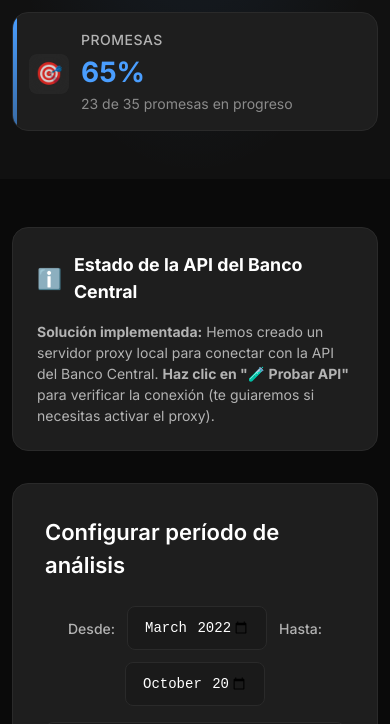
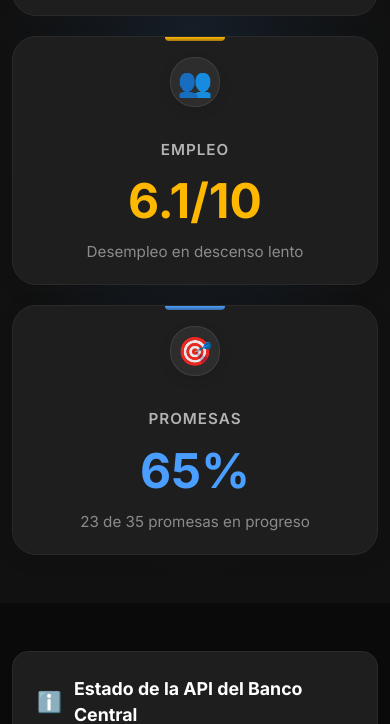
Before and after one commit to LeDiuxx/datos-para-chile, a website: page index.html in a window 390 px wide. Shown: the part 691-1415 px from the top of the page. Drawn offline with nearby package versions, Linux system fonts and the light colour scheme.

Commit message:
🎨 Rediseño completo de cards hero estilo dashboard
✨ Transformación visual:
- Cards centradas con max-width 1400px y justify-items center
- Diseño vertical estilo dashboard (columna en lugar de fila)
- Tamaño ampliado: min-height 280px, max-width 420px
- Iconos grandes (80px) con backdrop-filter y sombras
- Scores prominentes (font-size-5xl) con colores de estado
- Padding generoso y espaciado armonioso
- Borde superior centrado (60px) en lugar de lateral
- Responsive perfecto para todos los dispositivos

🎯 Resultado: Cards más estéticas, espaciosas y profesionales
📱 Breakpoints optimizados: 1024px, 768px, 640px, 480px, 360px

```diff
--- a/styles.css
+++ b/styles.css
@@ -303,36 +303,46 @@ body {
 
 .summary-cards {
     display: grid;
-    grid-template-columns: repeat(auto-fit, minmax(300px, 1fr));
-    gap: var(--spacing-6);
+    grid-template-columns: repeat(auto-fit, minmax(380px, 1fr));
+    gap: var(--spacing-8);
     margin-top: var(--spacing-16);
     position: relative;
     z-index: 1;
-    max-width: 1000px;
+    max-width: 1400px;
     margin-left: auto;
     margin-right: auto;
+    justify-items: center;
 }
 
 .summary-card {
     background: var(--bg-elevated);
     border: 1px solid var(--border-primary);
-    border-radius: var(--radius-lg);
-    padding: var(--spacing-8);
+    border-radius: var(--radius-xl);
+    padding: var(--spacing-10) var(--spacing-8);
     display: flex;
+    flex-direction: column;
     align-items: center;
+    text-align: center;
     gap: var(--spacing-6);
     transition: all var(--transition-normal);
     position: relative;
     overflow: hidden;
+    min-height: 280px;
+    width: 100%;
+    max-width: 420px;
+    backdrop-filter: blur(10px);
+    box-shadow: 0 4px 20px rgba(0, 0, 0, 0.1);
 }
 
 .summary-card::before {
     content: '';
     position: absolute;
     top: 0;
-    left: 0;
-    width: 4px;
-    height: 100%;
+    left: 50%;
+    transform: translateX(-50%);
+    width: 60px;
+    height: 4px;
+    border-radius: 0 0 4px 4px;
     transition: all var(--transition-normal);
 }
 
@@ -343,15 +353,15 @@ body {
     left: 0;
     right: 0;
     bottom: 0;
-    background: radial-gradient(circle at top left, rgba(255, 255, 255, 0.03) 0%, transparent 50%);
+    background: radial-gradient(circle at center top, rgba(255, 255, 255, 0.05) 0%, transparent 60%);
     pointer-events: none;
     opacity: 0;
     transition: opacity var(--transition-normal);
 }
 
 .summary-card:hover {
-    transform: translateY(-2px);
-    box-shadow: var(--shadow-lg);
+    transform: translateY(-4px);
+    box-shadow: 0 8px 40px rgba(0, 0, 0, 0.15);
     border-color: var(--border-hover);
 }
 
@@ -392,41 +402,47 @@ body {
 }
 
 .card-icon {
-    font-size: var(--font-size-2xl);
-    opacity: 0.8;
-    margin-top: var(--spacing-1);
+    font-size: var(--font-size-4xl);
+    opacity: 0.9;
     flex-shrink: 0;
-    width: 40px;
-    height: 40px;
+    width: 80px;
+    height: 80px;
     display: flex;
     align-items: center;
     justify-content: center;
-    border-radius: var(--radius);
-    background: rgba(255, 255, 255, 0.05);
-    backdrop-filter: blur(10px);
+    border-radius: var(--radius-xl);
+    background: rgba(255, 255, 255, 0.08);
+    backdrop-filter: blur(20px);
+    margin-bottom: var(--spacing-2);
+    box-shadow: 0 4px 16px rgba(0, 0, 0, 0.1);
+    border: 1px solid rgba(255, 255, 255, 0.1);
 }
 
 .card-content {
     flex: 1;
     display: flex;
     flex-direction: column;
-    gap: var(--spacing-1);
+    align-items: center;
+    text-align: center;
+    width: 100%;
+    gap: var(--spacing-2);
 }
 
 .card-content h3 {
-    font-size: var(--font-size-sm);
-    font-weight: var(--font-weight-medium);
+    font-size: var(--font-size-base);
+    font-weight: var(--font-weight-semibold);
     color: var(--text-secondary);
     margin: 0;
     text-transform: uppercase;
-    letter-spacing: 0.5px;
+    letter-spacing: 1px;
 }
 
 .score {
-    font-size: var(--font-size-3xl);
+    font-size: var(--font-size-5xl);
     font-weight: var(--font-weight-bold);
-    margin: var(--spacing-1) 0;
+    margin: var(--spacing-2) 0;
     line-height: 1;
+    color: var(--text-primary);
 }
 
 .excellent .score {
@@ -447,10 +463,12 @@ body {
 
 .card-content p {
     color: var(--text-tertiary);
-    font-size: var(--font-size-sm);
-    line-height: 1.4;
+    font-size: var(--font-size-base);
+    line-height: 1.5;
     margin: 0;
     font-weight: var(--font-weight-normal);
+    max-width: 300px;
+    padding: 0 var(--spacing-2);
 }
 
 /* Dashboard - Modern Layout */
@@ -965,8 +983,8 @@ body {
     }
 
     .summary-cards {
-        grid-template-columns: repeat(auto-fit, minmax(260px, 1fr));
-        gap: var(--spacing-5);
+        grid-template-columns: repeat(auto-fit, minmax(340px, 1fr));
+        gap: var(--spacing-6);
     }
 
     .header-content {
@@ -1009,14 +1027,16 @@ body {
     }
 
     .summary-cards {
-        grid-template-columns: repeat(auto-fit, minmax(240px, 1fr));
-        gap: var(--spacing-4);
+        grid-template-columns: 1fr;
+        gap: var(--spacing-6);
         margin-top: var(--spacing-12);
+        max-width: 500px;
     }
 
     .summary-card {
-        padding: var(--spacing-6);
-        gap: var(--spacing-4);
+        padding: var(--spacing-8);
+        min-height: 240px;
+        max-width: none;
     }
 
     .dashboard {
@@ -1065,20 +1085,19 @@ body {
 @media (max-width: 640px) {
     .summary-cards {
         grid-template-columns: 1fr;
-        gap: var(--spacing-4);
+        gap: var(--spacing-5);
+        max-width: 400px;
     }
 
     .summary-card {
-        flex-direction: row;
-        align-items: center;
-        text-align: left;
-        padding: var(--spacing-5);
+        padding: var(--spacing-6);
+        min-height: 220px;
     }
 
     .card-icon {
-        width: 48px;
-        height: 48px;
-        flex-shrink: 0;
+        width: 60px;
+        height: 60px;
+        font-size: var(--font-size-3xl);
     }
 
     .chart-wrapper {
@@ -1123,18 +1142,18 @@ body {
     }
 
     .summary-card {
-        padding: var(--spacing-4);
-        gap: var(--spacing-3);
+        padding: var(--spacing-5);
+        min-height: 200px;
     }
 
     .card-icon {
-        width: 40px;
-        height: 40px;
-        font-size: var(--font-size-xl);
+        width: 50px;
+        height: 50px;
+        font-size: var(--font-size-2xl);
     }
 
     .score {
-        font-size: var(--font-size-2xl);
+        font-size: var(--font-size-4xl);
     }
 
     .chart-container {
@@ -1176,14 +1195,14 @@ body {
     }
 
     .summary-card {
-        padding: var(--spacing-3);
-        gap: var(--spacing-2);
+        padding: var(--spacing-4);
+        min-height: 180px;
     }
 
     .card-icon {
-        width: 36px;
-        height: 36px;
-        font-size: var(--font-size-lg);
+        width: 45px;
+        height: 45px;
+        font-size: var(--font-size-xl);
     }
 
     .card-content h3 {
```
